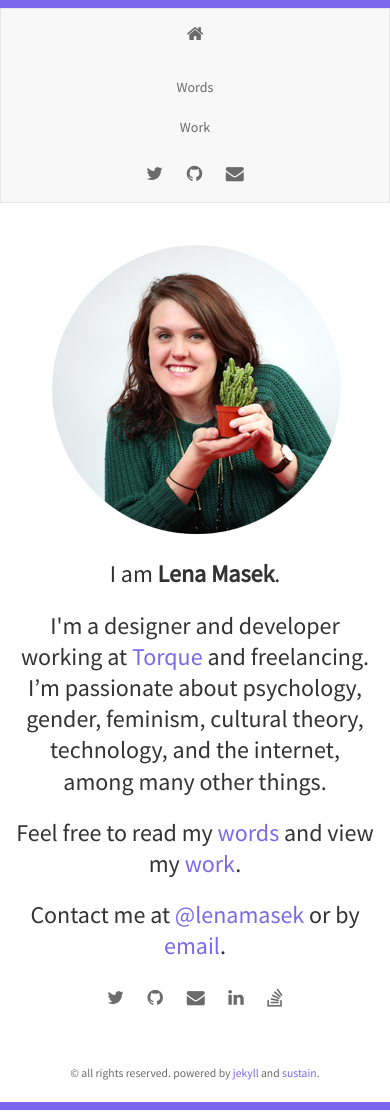
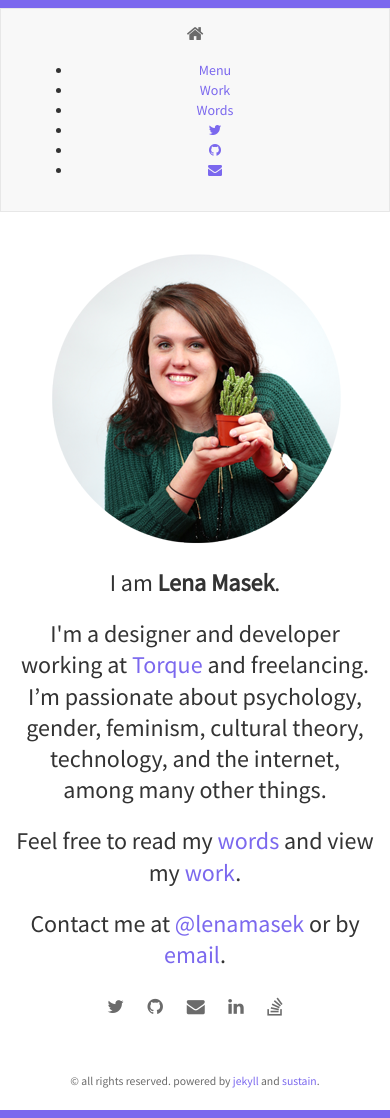
Before and after one commit to lenamasek/lenamasek.github.io, a Jekyll site: the page built from index.html, in a window 390 px wide. Built offline with Jekyll 4.4.1, drawn with Linux system fonts in a browser that asks for light colours; nearby versions of some CDN libraries; the list of posts is cut into pages by our own code.

Commit message:
new nav?

```diff
--- a/_includes/footer.html
+++ b/_includes/footer.html
@@ -7,3 +7,14 @@
     </div>
 </footer>
 <div class="footer"></div>
+
+<script type="text/javascript">
+/* Applying the "open" class when you click the Menu button, which triggers the mobile menu to open/close; Toggle Menu/Close menu text. */
+$(document).ready(function() {
+  $('.mobile-button a').click(function(e) {
+    $(this).parent().parent().toggleClass('open');
+    $(this).html($(this).html() == 'Close Menu' ? 'Menu' : 'Close Menu');
+    e.preventDefault();
+  });
+});
+</script>
--- a/_includes/header.html
+++ b/_includes/header.html
@@ -3,12 +3,42 @@
     <div class="navbar-header">
       <a class="navbar-brand" href="{{ site.url }}"><i class="fa fa-home"></i></a>
     </div>
-    <div id="navbar">
+
+
+     <div id="navbar">
+      <nav class="navbar main-nav">
+  <div class="container">
+    <ul>
+      <li class="mobile-button"><a href="#">Menu</a></li>
+    <li><a href="#">Work</a></li>
+    <li><a href="#">Words</a></li>
+    <li><a href="http://twitter.com/{{ site.twitter }}"><i class="fa fa-twitter"></i></a></li>
+    <li><a href="http://github.com/{{ site.github }}"><i class="fa fa-github"></i></a></li>
+    <li><a href="mailto:{{ site.email}}"><i class="fa fa-envelope"></i></a></li>
+  </ul>
+  </div>
+</nav>
+    </div>
+   <!--  <div id="navbar">
       <ul class="nav navbar-nav navbar-right">
         <li><a href="{{ site.url }}/blog.html">Words</a></li>
         <li><a href="{{ site.url }}/projects.html">Work</a></li>
         <li>{% include social-small.html %}</li>
       </ul>
-    </div>
+    </div> -->
   </div>
 </nav>
+
+<!--
+<nav class="navbar main-nav">
+  <div class="container">
+    <ul>
+      <li class="mobile-button"><a href="#">Menu</a></li>
+    <li><a href="#">Work</a></li>
+    <li><a href="#">Words</a></li>
+    <li><a href="http://twitter.com/{{ site.twitter }}"><i class="fa fa-twitter"></i></a></li>
+    <li><a href="http://github.com/{{ site.github }}"><i class="fa fa-github"></i></a></li>
+    <li><a href="mailto:{{ site.email}}"><i class="fa fa-envelope"></i></a></li>
+  </ul>
+  </div>
+</nav> -->
--- a/static/css/main.css
+++ b/static/css/main.css
@@ -235,6 +235,9 @@ div.footer{
     float:none;
     display:block;
   }
+  .nav>li {
+    font-size:18px;
+  }
 
   .navbar-default .navbar-nav .open .dropdown-menu > li > a {
     color: #6b6b6b;
```
Also changed, not shown: 1 other file.
